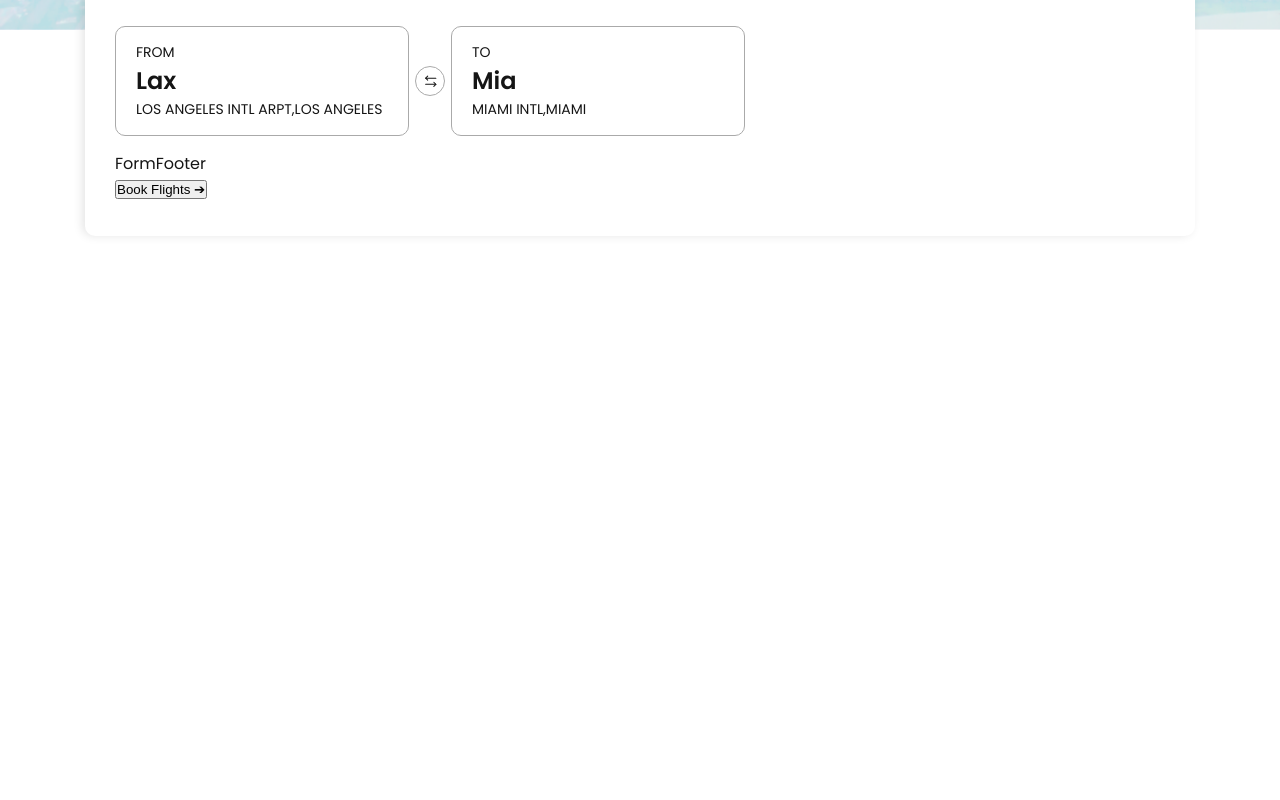
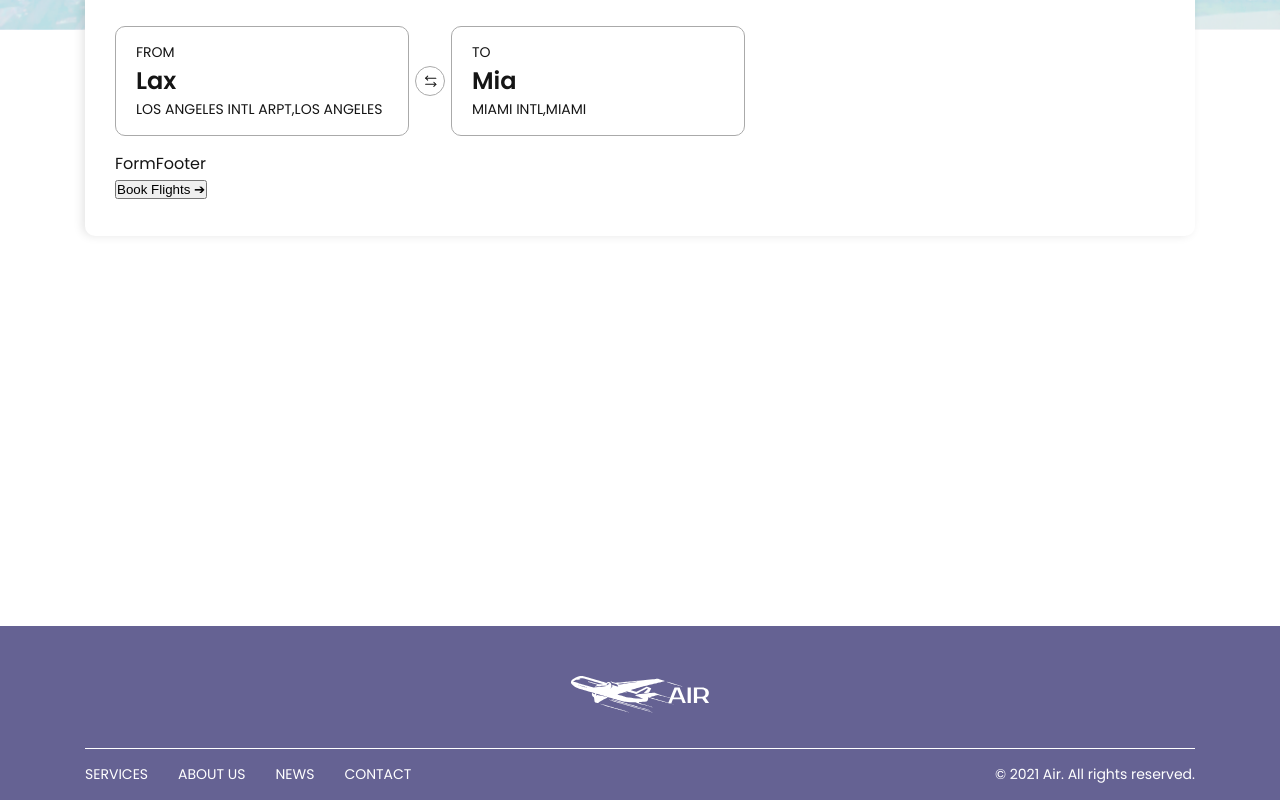
Before and after one commit to ybogdanq/PrivateJet-Booking, a React (Create React App) app: page / in a window 1280 px wide. Shown: the part 690-1490 px from the top of the page. Before the commit the page ends 1316 px from the top, so only its background shows below. Built offline with nearby package versions, Linux system fonts and the light colour scheme.

Commit message:
added footer

```diff
--- a/src/App.css
+++ b/src/App.scss
@@ -1,6 +1,9 @@
-@import url('https://fonts.googleapis.com/css2?family=Poppins:wght@400;500;600;700&family=Roboto:wght@400;700&display=swap');
+@import url("https://fonts.googleapis.com/css2?family=Poppins:wght@400;500;600;700&family=Roboto:wght@400;700&display=swap");
+@import "./components/styles/utils.scss";
 
-*, *::after, *::before {
+*,
+*::after,
+*::before {
   margin: 0;
   padding: 0;
   box-sizing: border-box;
@@ -13,7 +16,7 @@
 body {
   overflow-x: hidden;
   font-size: inherit;
-  font-family: 'Poppins', sans-serif;
+  font-family: "Poppins", sans-serif;
   color: #151515;
 }
 
--- a/src/App.tsx
+++ b/src/App.tsx
@@ -1,6 +1,7 @@
 import React from "react";
-import "./App.css";
+import "./App.scss";
 import BookForm from "./components/BookForm/BookForm";
+import Footer from "./components/Footer";
 import Header from "./components/Header";
 import MeetingSection from "./components/MeetingSection";
 
@@ -10,6 +11,7 @@ function App() {
       <Header />
       <MeetingSection />
       <BookForm />
+      <Footer />
     </div>
   );
 }
--- /dev/null
+++ b/src/components/Footer.tsx
@@ -0,0 +1,34 @@
+import React from "react";
+import { ReactComponent as Logo } from "../assets/logo.svg";
+import styles from "./styles/Footer.module.scss";
+
+const Footer: React.FC = (): JSX.Element => {
+  return (
+    <footer className={styles.footer}>
+      <div className="container">
+        <Logo className={styles.footer__logo} />
+        <nav className={styles.footer__nav}>
+          <ul className={styles.nav__list}>
+            <li className={styles.list__link}>
+              <a href="#">SERVICES</a>
+            </li>
+            <li className={styles.list__link}>
+              <a href="#">ABOUT US</a>
+            </li>
+            <li className={styles.list__link}>
+              <a href="#">NEWS</a>
+            </li>
+            <li className={styles.list__link}>
+              <a href="#">CONTACT</a>
+            </li>
+          </ul>
+          <div className={styles.list__link}>
+            © 2021 Air. All rights reserved.
+          </div>
+        </nav>
+      </div>
+    </footer>
+  );
+};
+
+export default Footer;
--- /dev/null
+++ b/src/components/styles/Footer.module.scss
@@ -0,0 +1,59 @@
+.footer {
+  background-color: var(--btn-primary);
+  padding: 50px 0px 15px;
+  font-weight: 400;
+  font-size: 14px;
+  line-height: 21px;
+  color: #ffffff;
+}
+.footer__logo {
+  display: block;
+  fill: #fff;
+  margin: 0px auto 35px;
+}
+.footer__nav {
+  padding-top: 15px;
+  border-top: 1px solid #fff;
+  display: flex;
+  align-items: center;
+  justify-content: space-between;
+}
+.nav__list {
+  display: flex;
+  align-items: center;
+  list-style: none;
+  margin-right: 10px;
+}
+.list__link {
+  position: relative;
+  z-index: 1;
+  a {
+    color: #fff;
+    text-decoration: none;
+    &:hover {
+    }
+  }
+  & + & {
+    margin-left: 30px;
+  }
+  &::after {
+    content: "";
+    display: block;
+    position: absolute;
+    z-index: -1;
+    top: 50%;
+    left: 50%;
+    transform: translateX(-50%) translateY(-50%);
+    width: 0;
+    height: 0;
+    background-color: #7a76b4;
+    border-radius: 50%;
+    transition: all 0.3s ease;
+  }
+  &:hover:after {
+    width: 22px;
+    height: 20px;
+  }
+}
+.list__link {
+}
--- a/src/components/styles/Header.module.scss
+++ b/src/components/styles/Header.module.scss
@@ -1,3 +1,5 @@
+@import "./utils.scss";
+
 .logo {
   display: flex;
   align-items: center;
@@ -78,7 +80,7 @@
 .controls__button {
   position: relative;
   margin: 0px 20px 0px 0px;
-  display: inline-block;
+  display: inline-block !important;
   cursor: pointer;
   border-radius: 5px;
   border: none;
@@ -91,6 +93,7 @@
 }
 
 .controls__button.active {
+  @extend %button;
   background-color: var(--btn-primary);
   padding: 7px 24px;
   color: #fff;
--- /dev/null
+++ b/src/components/styles/utils.scss
@@ -0,0 +1,7 @@
+%button {
+  display: block;
+  cursor: pointer;
+  border: none;
+  border-radius: 10px;
+  color: var(--btn-primary);
+}
```
